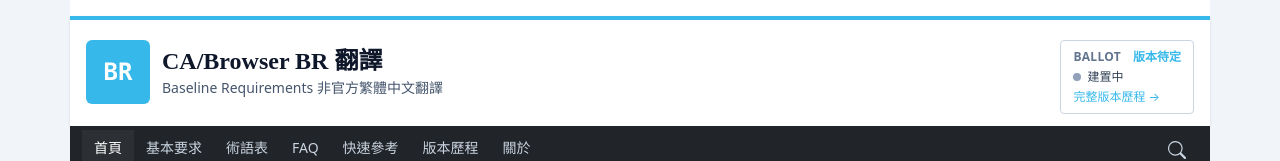
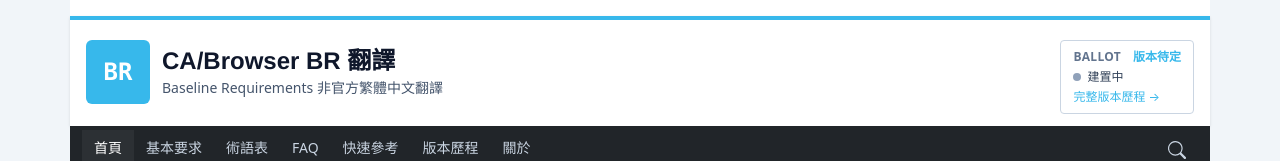
Before and after one commit to LiNnnYc/br-trans-desk-tw, an Astro site: page / in a window 1280 px wide. Shown: the top 161 px of the page. Built offline with nearby package versions, Linux system fonts and the light colour scheme; Astro itself is replaced by a stand-in of ours.

Commit message:
feat: 章節標題改用 CJK serif + Latin sans 混合字型 stack
--font-serif-tc 從純 Noto Serif TC 改為 Helvetica Neue / Arial 在前、
Noto Serif TC 在後備位。Helvetica Neue / Arial 不含 CJK glyph，瀏覽器
自動 fallback，於是「CA 憑證授權資訊存取」這類混合字串會自動分流：
Latin 走 sans、CJK 維持 serif。影響所有 .font-serif-tc 用處（全文頁
章節 heading、單章節頁 H1、目錄頁 H1、.clause-body h2/h3/h4）。

Co-Authored-By: Claude Opus 4.7 <noreply@anthropic.com>

```diff
--- a/src/styles/global.css
+++ b/src/styles/global.css
@@ -14,7 +14,11 @@
   --color-bs-secondary: #105a75;
   --color-bs-primary-soft: #e8f6fc;
   --color-bs-dark: #212529;
-  --font-serif-tc: "Noto Serif TC", "Source Han Serif TC", serif;
+  /* 章節標題字型 stack：Latin 用 sans、CJK 用 serif（CJK 排版常見做法）。
+     原理：Helvetica Neue / Arial 不含 CJK glyph，瀏覽器自動 fallback 到下一個
+     字型，所以「CA 憑證授權資訊存取」這類混合字串會自動分流——
+     「CA」走 Helvetica Neue / Arial（sans），「憑證授權…」走 Noto Serif TC（serif）。 */
+  --font-serif-tc: "Helvetica Neue", Arial, "Noto Serif TC", "Source Han Serif TC", serif;
 }
 
 body {
```
